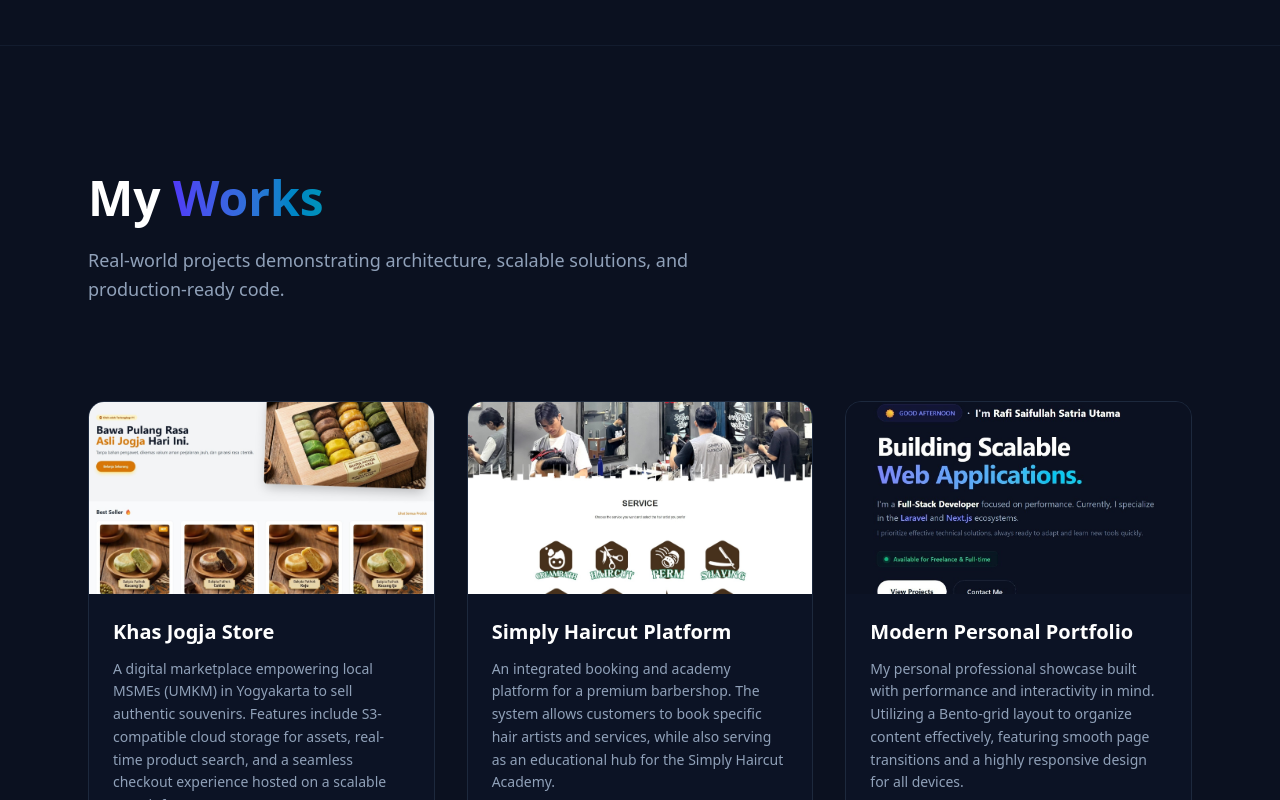
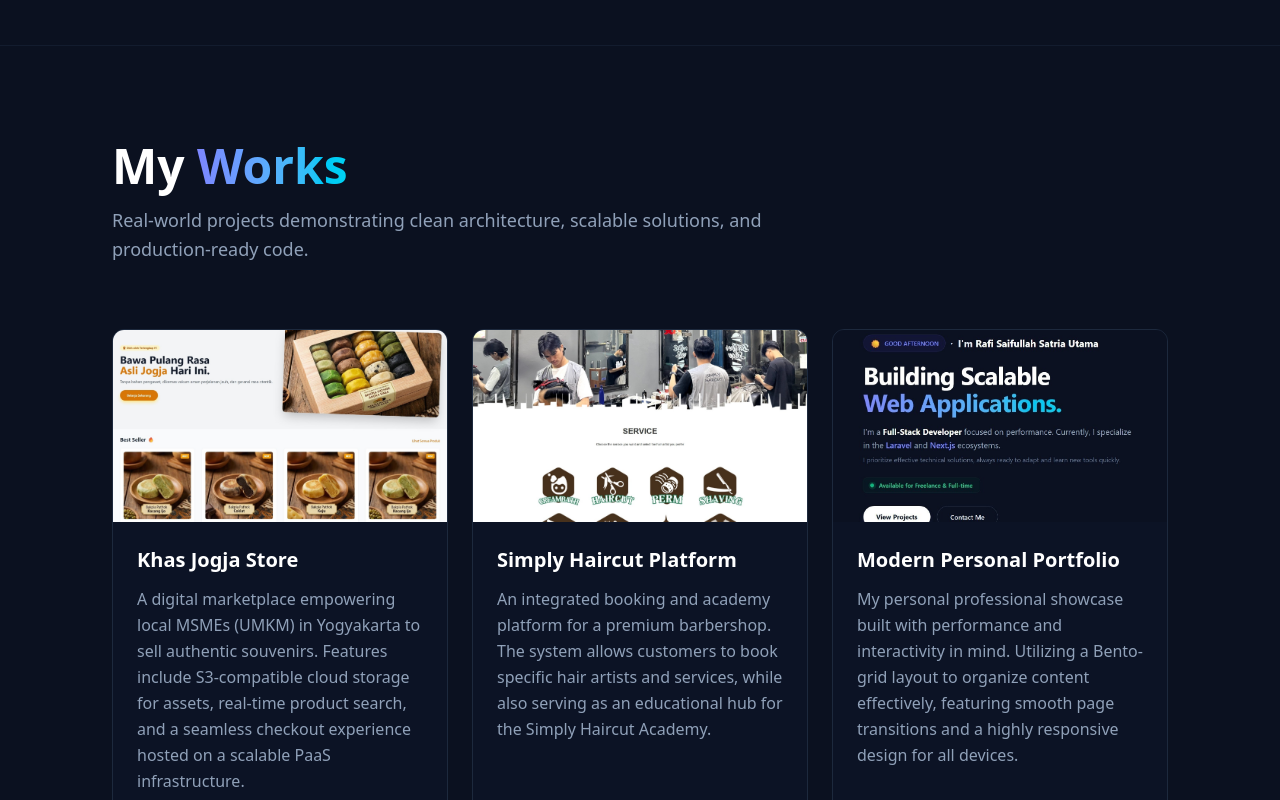
Before and after one commit to rfssu/My-Portofolio, a Next.js app: page / in a window 1280 px wide. Shown: the part 940-1740 px from the top of the page. Built offline with nearby package versions, Linux system fonts and the light colour scheme.

Commit message:
Fix Design Consistency

```diff
--- a/components/ContactCTA.tsx
+++ b/components/ContactCTA.tsx
@@ -6,13 +6,13 @@ import { Mail, ArrowRight, Github, Linkedin, Instagram, Sparkles } from 'lucide-
 
 const ContactCTA = () => {
     return (
-        <section id="contact" className="py-24">
+        <section id="contact" className="py-20 md:py-24">
             <motion.div
                 initial={{ opacity: 0, scale: 0.95 }}
                 whileInView={{ opacity: 1, scale: 1 }}
                 viewport={{ once: true }}
                 transition={{ duration: 0.5 }}
-                className="relative overflow-hidden bg-indigo-600 dark:bg-indigo-500 rounded-[2rem] p-8 md:p-16 text-center shadow-2xl shadow-indigo-500/20"
+                className="relative overflow-hidden bg-indigo-600 dark:bg-indigo-500 rounded-xl p-8 md:p-16 text-center shadow-2xl shadow-indigo-500/20"
             >
                 {/* Decorative Elements */}
                 <div className="absolute top-0 left-0 w-full h-full overflow-hidden pointer-events-none">
@@ -38,7 +38,7 @@ const ContactCTA = () => {
                     <div className="flex flex-col sm:flex-row justify-center gap-4">
                         <a
                             href="mailto:rafi.ss.utama@gmail.com"
-                            className="flex items-center justify-center gap-2 bg-white text-indigo-600 px-8 py-4 rounded-full font-bold hover:bg-indigo-50 transition-all hover:scale-105 active:scale-95 shadow-xl"
+                            className="flex items-center justify-center gap-2 bg-white text-indigo-600 px-8 py-4 rounded-full font-bold hover:bg-indigo-50 transition-all duration-300 hover:scale-105 active:scale-95 shadow-xl"
                         >
                             <Mail className="w-5 h-5" />
                             Start a Conversation
@@ -48,7 +48,7 @@ const ContactCTA = () => {
                         <a
                             href="https://linkedin.com/in/username"
                             target="_blank"
-                            className="flex items-center justify-center gap-2 bg-indigo-700/30 text-white border border-white/20 px-8 py-4 rounded-full font-bold hover:bg-indigo-700/50 transition-all"
+                            className="flex items-center justify-center gap-2 bg-indigo-700/30 text-white border border-white/20 px-8 py-4 rounded-full font-bold hover:bg-indigo-700/50 transition-all duration-300"
                         >
                             <Linkedin className="w-5 h-5" />
                             LinkedIn
@@ -57,7 +57,7 @@ const ContactCTA = () => {
 
                     {/* Quick Links */}
                     <div className="flex justify-center gap-8 mt-16 text-white/60">
-                        <a href="https://github.com/rfssu" target="_blank" className="hover:text-white transition-colors flex flex-col items-center gap-2">
+                        <a href="https://github.com/rfssu" target="_blank" className="hover:text-white transition-colors duration-300 flex flex-col items-center gap-2">
                             <Github className="w-6 h-6" />
                             <span className="text-[10px] uppercase font-bold tracking-tighter">Github</span>
                         </a>
--- a/components/ProjectCard.tsx
+++ b/components/ProjectCard.tsx
@@ -23,11 +23,11 @@ interface ProjectProps {
 const ProjectCard: React.FC<ProjectProps> = ({ project, index }) => {
     return (
         <motion.div
-            initial={{ opacity: 0, y: 30 }}
+            initial={{ opacity: 0, y: 20 }}
             whileInView={{ opacity: 1, y: 0 }}
             transition={{ delay: index * 0.1, duration: 0.5 }}
             viewport={{ once: true }}
-            className="group relative flex flex-col h-full bg-white dark:bg-slate-900/50 border border-slate-200 dark:border-slate-800 rounded-2xl overflow-hidden hover:border-indigo-500/50 hover:shadow-2xl hover:shadow-indigo-500/10 transition-all duration-300"
+            className="group relative flex flex-col h-full bg-white dark:bg-slate-900/50 border border-slate-200 dark:border-slate-800 rounded-xl overflow-hidden hover:border-indigo-500/50 hover:shadow-lg hover:shadow-indigo-500/10 transition-all duration-300"
         >
             {/* Gambar Project */}
             <div className="relative w-full h-48 overflow-hidden bg-slate-100 dark:bg-slate-800">
@@ -40,15 +40,15 @@ const ProjectCard: React.FC<ProjectProps> = ({ project, index }) => {
                         className="object-cover group-hover:scale-105 transition-transform duration-500"
                     />
                 </div>
-                <div className="absolute inset-0 bg-gradient-to-t from-slate-900/20 to-transparent opacity-0 group-hover:opacity-100 transition-opacity" />
+                <div className="absolute inset-0 bg-gradient-to-t from-slate-900/20 to-transparent opacity-0 group-hover:opacity-100 transition-opacity duration-300" />
             </div>
 
             {/* Konten Text */}
             <div className="flex flex-col flex-grow p-6">
-                <h3 className="text-xl font-bold text-slate-900 dark:text-white mb-3 group-hover:text-indigo-500 transition-colors">
+                <h3 className="text-xl font-bold text-slate-900 dark:text-white mb-3 group-hover:text-indigo-500 transition-colors duration-300">
                     {project.title}
                 </h3>
-                <p className="text-slate-600 dark:text-slate-400 text-sm leading-relaxed mb-6 flex-grow">
+                <p className="text-slate-600 dark:text-slate-400 text-base leading-relaxed mb-6 flex-grow">
                     {project.description}
                 </p>
 
@@ -64,12 +64,12 @@ const ProjectCard: React.FC<ProjectProps> = ({ project, index }) => {
                 {/* Tombol Link */}
                 <div className="flex items-center gap-4 pt-4 border-t border-slate-100 dark:border-slate-800 mt-auto">
                     {project.links.repo && (
-                        <a href={project.links.repo} target="_blank" className="flex items-center gap-2 text-sm font-medium text-slate-600 dark:text-slate-400 hover:text-indigo-600 dark:hover:text-indigo-400 transition-colors">
+                        <a href={project.links.repo} target="_blank" className="flex items-center gap-2 text-sm font-medium text-slate-600 dark:text-slate-400 hover:text-indigo-600 dark:hover:text-indigo-400 transition-colors duration-300">
                             <Github className="w-4 h-4" /> Code
                         </a>
                     )}
                     {project.links.demo && (
-                        <a href={project.links.demo} target="_blank" className="flex items-center gap-2 text-sm font-medium text-slate-600 dark:text-slate-400 hover:text-indigo-600 dark:hover:text-indigo-400 transition-colors">
+                        <a href={project.links.demo} target="_blank" className="flex items-center gap-2 text-sm font-medium text-slate-600 dark:text-slate-400 hover:text-indigo-600 dark:hover:text-indigo-400 transition-colors duration-300">
                             <ExternalLink className="w-4 h-4" /> Live Demo
                         </a>
                     )}
--- a/components/Projects.tsx
+++ b/components/Projects.tsx
@@ -7,26 +7,27 @@ import { projects } from '@/data/projects'; // Import Data (No. 1)
 
 const Projects = () => {
     return (
-        <section id="projects" className="py-20 md:py-32 relative">
-            <div className="container mx-auto px-6 max-w-6xl">
+        <section id="projects" className="py-20 md:py-24">
+            <div className="container mx-auto px-4 sm:px-6 md:px-12 max-w-6xl">
 
-                {/* Judul Section (Selected Works) */}
+                {/* Section Header */}
                 <motion.div
                     initial={{ opacity: 0, y: 20 }}
                     whileInView={{ opacity: 1, y: 0 }}
                     viewport={{ once: true }}
-                    className="mb-16 md:mb-24"
+                    transition={{ duration: 0.5 }}
+                    className="mb-12 md:mb-16"
                 >
-                    <h2 className="text-3xl md:text-5xl font-bold text-slate-900 dark:text-white mb-6">
-                        My <span className="text-transparent bg-clip-text bg-gradient-to-r from-indigo-600 to-cyan-600">Works</span>
+                    <h2 className="text-3xl md:text-5xl font-bold text-slate-900 dark:text-white mb-4">
+                        My <span className="text-transparent bg-clip-text bg-gradient-to-r from-indigo-600 dark:from-indigo-400 to-cyan-600 dark:to-cyan-400">Works</span>
                     </h2>
-                    <p className="text-slate-600 dark:text-slate-400 text-lg max-w-2xl leading-relaxed">
-                        Real-world projects demonstrating architecture, scalable solutions, and production-ready code.
+                    <p className="text-slate-600 dark:text-slate-400 text-base md:text-lg max-w-2xl leading-relaxed">
+                        Real-world projects demonstrating clean architecture, scalable solutions, and production-ready code.
                     </p>
                 </motion.div>
 
-                {/* Looping Kartu */}
-                <div className="grid grid-cols-1 md:grid-cols-2 lg:grid-cols-3 gap-8">
+                {/* Project Grid */}
+                <div className="grid grid-cols-1 md:grid-cols-2 lg:grid-cols-3 gap-6">
                     {projects.map((project, index) => (
                         <ProjectCard key={project.id} project={project} index={index} />
                     ))}
```
Also changed, not shown: components/Experience.tsx (+10 -10 lines).
